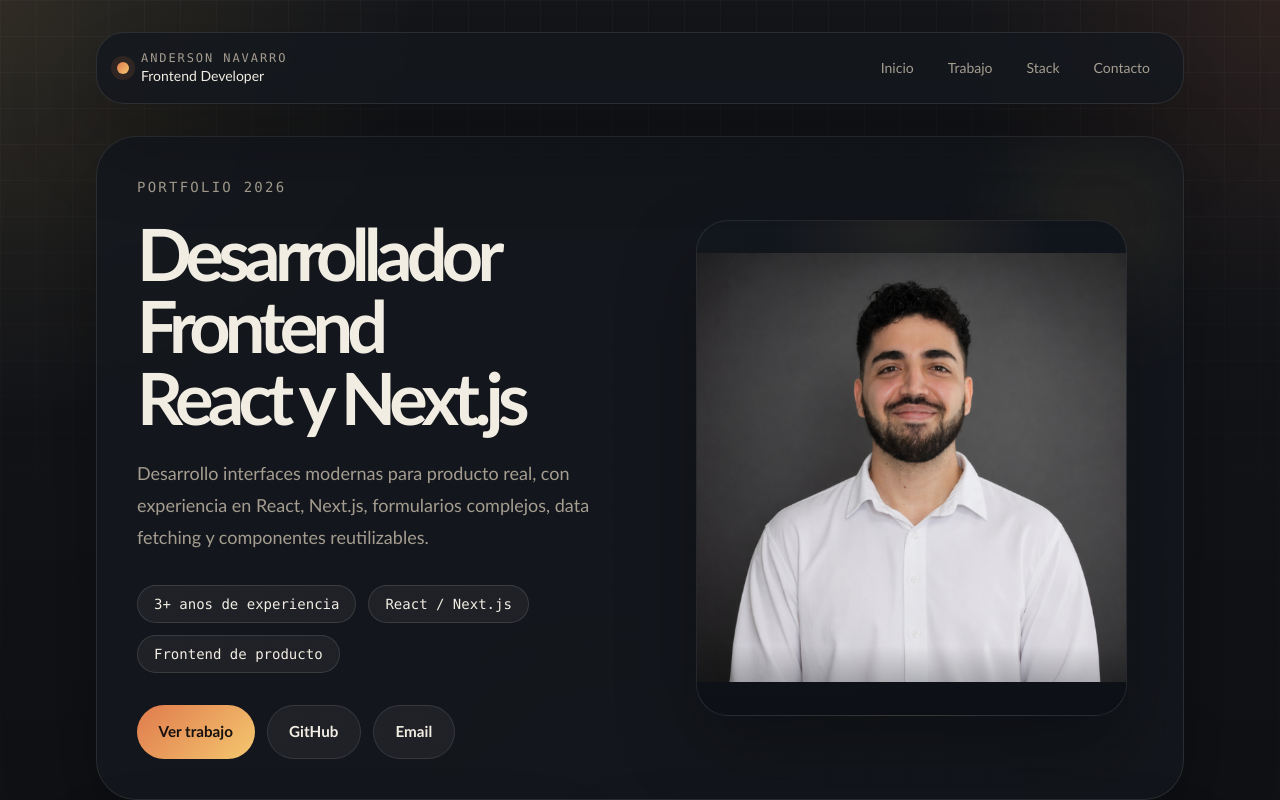
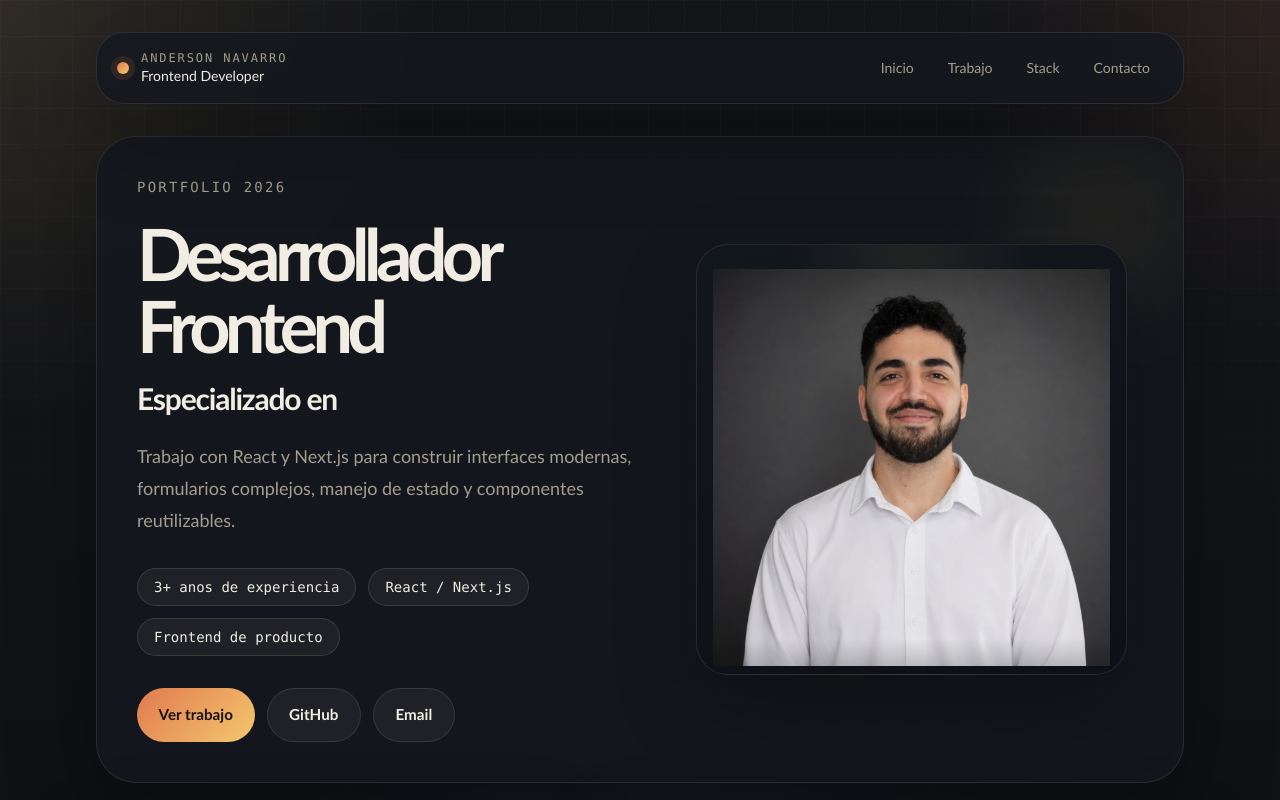
Before and after one commit to andersonNB/anderson-portfolio, a Next.js app: page / in a window 1280 px wide. Shown: the top 800 px of the page. Built offline with nearby package versions, Linux system fonts and the light colour scheme.

Commit message:
feat: add animated hero skills

```diff
--- a/src/app/globals.css
+++ b/src/app/globals.css
@@ -216,7 +216,7 @@ a {
 .portrait-frame {
   position: relative;
   overflow: hidden;
-  min-height: 31rem;
+  aspect-ratio: 1 / 1;
   border: 1px solid rgba(255, 245, 230, 0.1);
   border-radius: 2rem;
   background:
@@ -229,8 +229,29 @@ a {
   content: "";
   position: absolute;
   inset: auto 0 0 0;
-  height: 14%;
-  background: linear-gradient(to top, rgba(12, 15, 20, 0.45), transparent);
+  height: 8%;
+  background: linear-gradient(to top, rgba(12, 15, 20, 0.24), transparent);
+}
+
+.portrait-image {
+  object-fit: contain;
+  object-position: center;
+  padding: 1rem 1rem 0;
+}
+
+.typewriter-word {
+  display: inline-flex;
+  align-items: center;
+  min-width: 8ch;
+  color: var(--accent-soft);
+}
+
+.typewriter-caret {
+  margin-left: 0.12em;
+  width: 1px;
+  height: 1.1em;
+  background: currentColor;
+  animation: caret-blink 1s steps(1) infinite;
 }
 
 .terminal-dot {
@@ -289,10 +310,23 @@ a {
   }
 
   .portrait-frame {
-    min-height: 24rem;
+    max-width: 26rem;
+    margin-inline: auto;
   }
 
   .contact-card {
     min-height: auto;
   }
 }
+
+@keyframes caret-blink {
+  0%,
+  49% {
+    opacity: 1;
+  }
+
+  50%,
+  100% {
+    opacity: 0;
+  }
+}
--- a/src/app/page.tsx
+++ b/src/app/page.tsx
@@ -1,4 +1,5 @@
 import Image from "next/image";
+import { TypewriterSkills } from "@/components/typewriter-skills";
 
 const navigation = [
   { label: "Inicio", href: "#inicio" },
@@ -100,13 +101,13 @@ export default function Home() {
             <p className="eyebrow text-sm text-[var(--muted)]">Portfolio 2026</p>
             <h1 className="mt-5 text-5xl font-semibold tracking-[-0.08em] md:text-7xl">
               Desarrollador Frontend
-              <br />
-              React y Next.js
             </h1>
+            <p className="mt-4 text-2xl font-semibold tracking-[-0.04em] text-[var(--foreground)] md:text-3xl">
+              Especializado en <TypewriterSkills />
+            </p>
             <p className="mt-6 max-w-xl text-lg leading-8 text-[var(--muted)]">
-              Desarrollo interfaces modernas para producto real, con experiencia en
-              React, Next.js, formularios complejos, data fetching y componentes
-              reutilizables.
+              Trabajo con React y Next.js para construir interfaces modernas,
+              formularios complejos, manejo de estado y componentes reutilizables.
             </p>
 
             <div className="mt-8 flex flex-wrap gap-3">
@@ -142,7 +143,7 @@ export default function Home() {
                 alt="Anderson Navarro"
                 fill
                 priority
-                className="object-contain object-center"
+                className="portrait-image"
                 sizes="(max-width: 1024px) 100vw, 40vw"
               />
             </div>
--- /dev/null
+++ b/src/components/typewriter-skills.tsx
@@ -0,0 +1,51 @@
+"use client";
+
+import { useEffect, useState } from "react";
+
+const skills = ["React", "Next.js", "Redux", "TypeScript"];
+
+const TYPING_SPEED = 85;
+const DELETING_SPEED = 45;
+const PAUSE_MS = 1200;
+
+export function TypewriterSkills() {
+  const [skillIndex, setSkillIndex] = useState(0);
+  const [displayed, setDisplayed] = useState("");
+  const [isDeleting, setIsDeleting] = useState(false);
+
+  useEffect(() => {
+    const currentSkill = skills[skillIndex];
+
+    if (!isDeleting && displayed === currentSkill) {
+      const timeout = window.setTimeout(() => setIsDeleting(true), PAUSE_MS);
+      return () => window.clearTimeout(timeout);
+    }
+
+    if (isDeleting && displayed === "") {
+      const timeout = window.setTimeout(() => {
+        setIsDeleting(false);
+        setSkillIndex((current) => (current + 1) % skills.length);
+      }, DELETING_SPEED);
+
+      return () => window.clearTimeout(timeout);
+    }
+
+    const nextText = isDeleting
+      ? currentSkill.slice(0, displayed.length - 1)
+      : currentSkill.slice(0, displayed.length + 1);
+
+    const timeout = window.setTimeout(
+      () => setDisplayed(nextText),
+      isDeleting ? DELETING_SPEED : TYPING_SPEED,
+    );
+
+    return () => window.clearTimeout(timeout);
+  }, [displayed, isDeleting, skillIndex]);
+
+  return (
+    <span className="typewriter-word">
+      {displayed}
+      <span className="typewriter-caret" aria-hidden="true" />
+    </span>
+  );
+}
```
